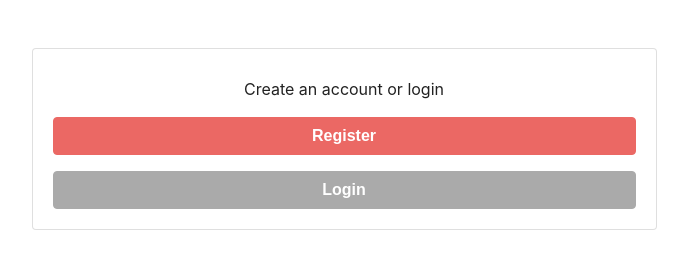
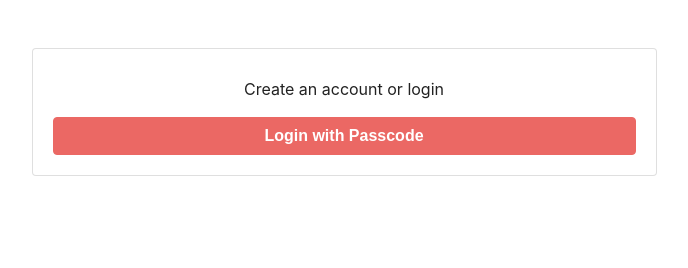
Before and after one commit to ArvinthC3000/iPredict-UD, a plain HTML site: page index.html in a window 1280 px wide. Shown: the whole page, without its empty margins (296-984 px from the left). Drawn offline with nearby package versions, Linux system fonts and the light colour scheme; some icons are missing; a web font is replaced by a local one.

Commit message:
Update index.html

```diff
--- a/index.html
+++ b/index.html
@@ -14,8 +14,7 @@
           <div class="card card-body text-center">
             <h1><i class="fab fa-node-js fa-3x"></i></h1>
             <p>Create an account or login</p>
-            <a href="#" id="register" class="btn btn-primary btn-block mb-2">Register</a>
-            <a href="#" id="login" class="btn btn-secondary btn-block">Login</a>
+            <a href="./pages/login.html" id="login" class="btn btn-primary btn-block">Login with Passcode</a>
           </div>
         </div>
       </div>
```
